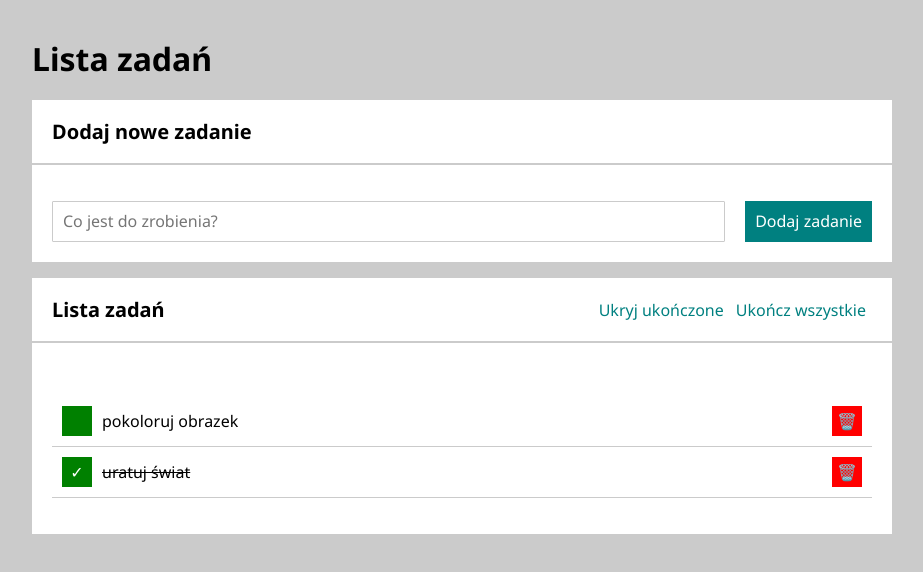
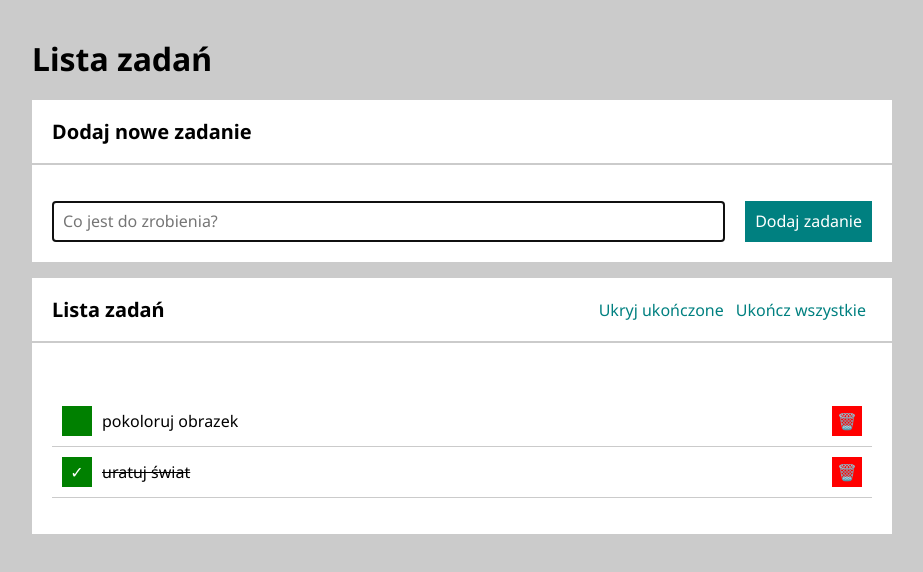
Before and after one commit to jedal1ty/to-do-list-react, a React (Create React App) app: page / in a window 1280 px wide. Shown: the top 572 px of the page, without its empty margins (178-1101 px from the left). Built offline with nearby package versions, Linux system fonts and the light colour scheme.

Commit message:
deleted not used favicon.ico and fixed autoFocus in form

```diff
--- a/src/Form/index.js
+++ b/src/Form/index.js
@@ -2,7 +2,7 @@ import "./style.css";
 
 const Form = () => (
     <form className="form">
-        <input autofocus placeholder="Co jest do zrobienia?" className="form__input" />
+        <input autoFocus placeholder="Co jest do zrobienia?" className="form__input" />
         <button className="form__button">Dodaj zadanie</button>
     </form>
 );
```
Also changed, not shown: 1 other file (tests, documents, lock files or other folders).
